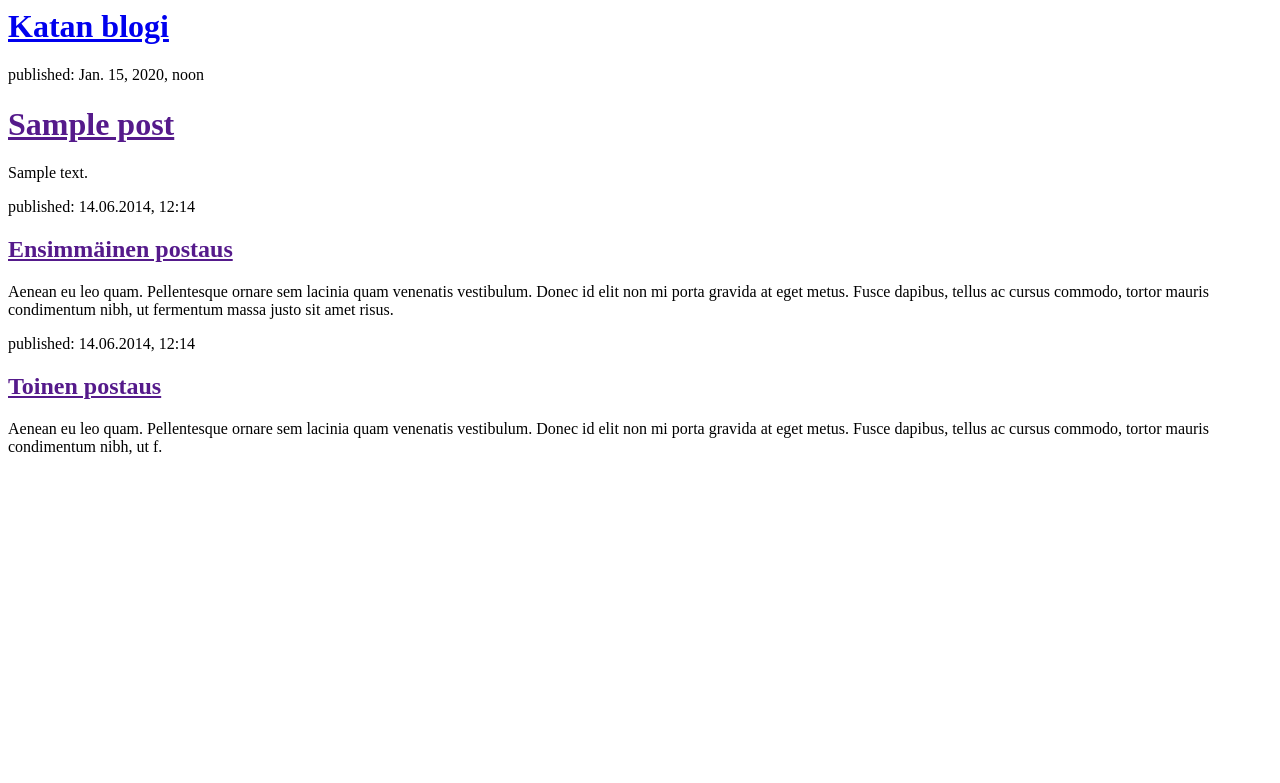
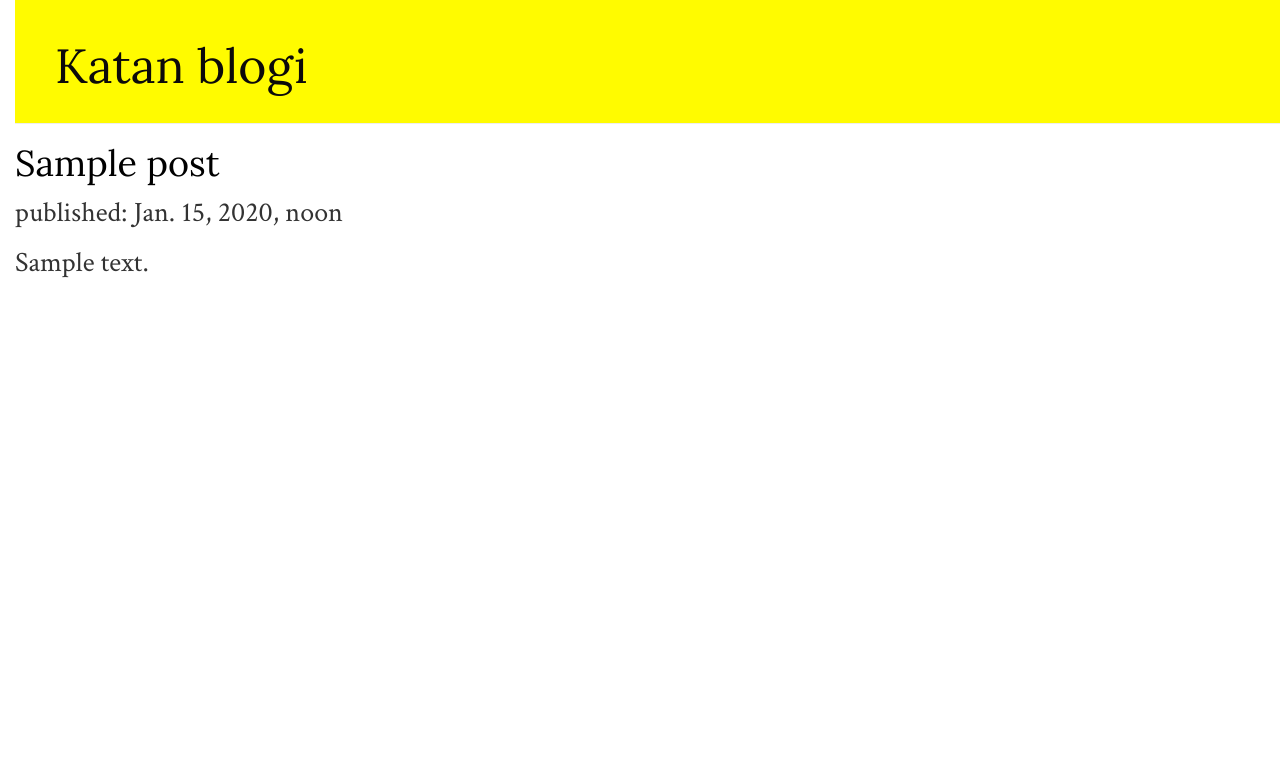
Before and after one commit to katahusman/Katanblogi, a Django app: template blog/templates/blog/post_list.html in a window 1280 px wide. Shown: the top 783 px of the page. Run offline with Django 3.2, Linux system fonts and the light colour scheme; the template is opened without the code that fills it: values that come from a table or form of the project are taken from there, others are empty; tables that the repository leaves empty hold one stand-in row (values such as "Sample post"); some libraries are stand-ins or nearby versions.

Commit message:
lisättiin meikit

```diff
--- /dev/null
+++ b/blog/static/css/blog.css
@@ -0,0 +1,54 @@
+h1 a {
+    color: #050505x;
+    font-family: 'Lora', serif;
+}
+body {
+    padding-left: 15px;
+}
+.page-header {
+    background-color: #fffb00;
+    margin-top: 0;
+    padding: 20px 20px 20px 40px;
+}
+
+.page-header h1, .page-header h1 a, .page-header h1 a:visited, .page-header h1 a:active {
+    color: #0c0a0a;
+    font-size: 36pt;
+    text-decoration: none;
+}
+
+.content {
+    margin-left: 40px;
+}
+
+
+.date {
+    color: #828282;
+}
+
+.save {
+    float: right;
+}
+
+.post-form textarea, .post-form input {
+    width: 100%;
+}
+
+.top-menu, .top-menu:hover, .top-menu:visited {
+    color: #ffffff;
+    float: right;
+    font-size: 26pt;
+    margin-right: 20px;
+}
+
+.post {
+    margin-bottom: 70px;
+}
+
+.post h1 a, .post h1 a:visited {
+    color: #000000;
+}
+p {
+    font-family: 'Crimson Text', serif;
+    font-size: 2em
+}
--- a/blog/templates/blog/post_list.html
+++ b/blog/templates/blog/post_list.html
@@ -1,29 +1,23 @@
+{% load static %}
 <html>
     <head>
-        <title>Katan blogi blogi</title>
-    </head>
+        <title>Katan blogi</title>
+        <link rel="stylesheet" href="//maxcdn.bootstrapcdn.com/bootstrap/3.2.0/css/bootstrap.min.css">
+        <link rel="stylesheet" href="//maxcdn.bootstrapcdn.com/bootstrap/3.2.0/css/bootstrap-theme.min.css">
+        <link rel="stylesheet" href="{% static 'css/blog.css' %}">
+        <link href="https://fonts.googleapis.com/css?family=Crimson+Text|Lora" rel="stylesheet">
+     </head>
     <body>
-        <div>
+        <div class="page-header">
             <h1><a href="/">Katan blogi</a></h1>
         </div>
     {% for post in posts %}
-        <div>
+        <div class="post">
+            <h1><a href="">{{ post.title }}</a></h1>
             <p>published: {{ post.published_date }}</p>
-            <h1><a href="">{{ post.title }}</a></h1>
             <p>{{ post.text|linebreaksbr }}</p>
         </div>
     {% endfor %}
 
-        <div>
-            <p>published: 14.06.2014, 12:14</p>
-            <h2><a href="">Ensimmäinen postaus</a></h2>
-            <p>Aenean eu leo quam. Pellentesque ornare sem lacinia quam venenatis vestibulum. Donec id elit non mi porta gravida at eget metus. Fusce dapibus, tellus ac cursus commodo, tortor mauris condimentum nibh, ut fermentum massa justo sit amet risus.</p>
-        </div>
-
-        <div>
-            <p>published: 14.06.2014, 12:14</p>
-            <h2><a href="">Toinen postaus</a></h2>
-            <p>Aenean eu leo quam. Pellentesque ornare sem lacinia quam venenatis vestibulum. Donec id elit non mi porta gravida at eget metus. Fusce dapibus, tellus ac cursus commodo, tortor mauris condimentum nibh, ut f.</p>
-        </div>
     </body>
 </html>
```
